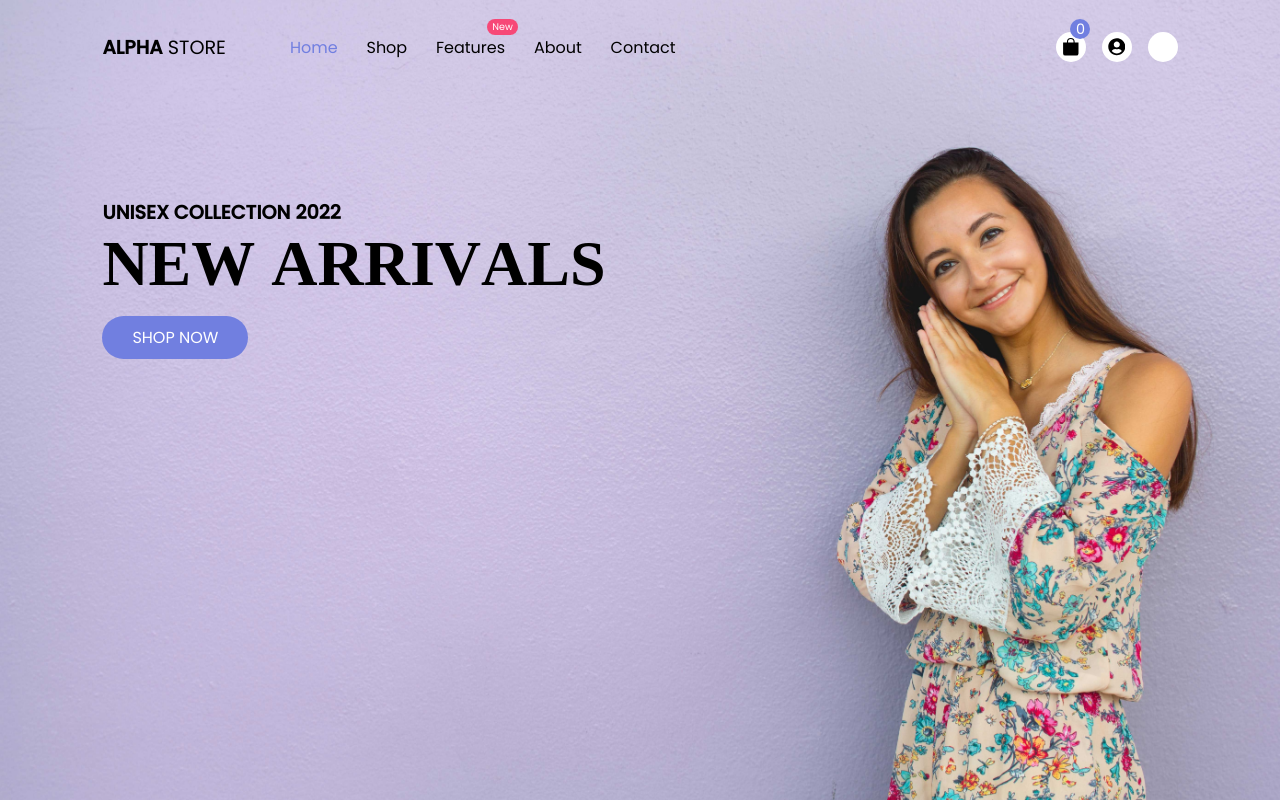
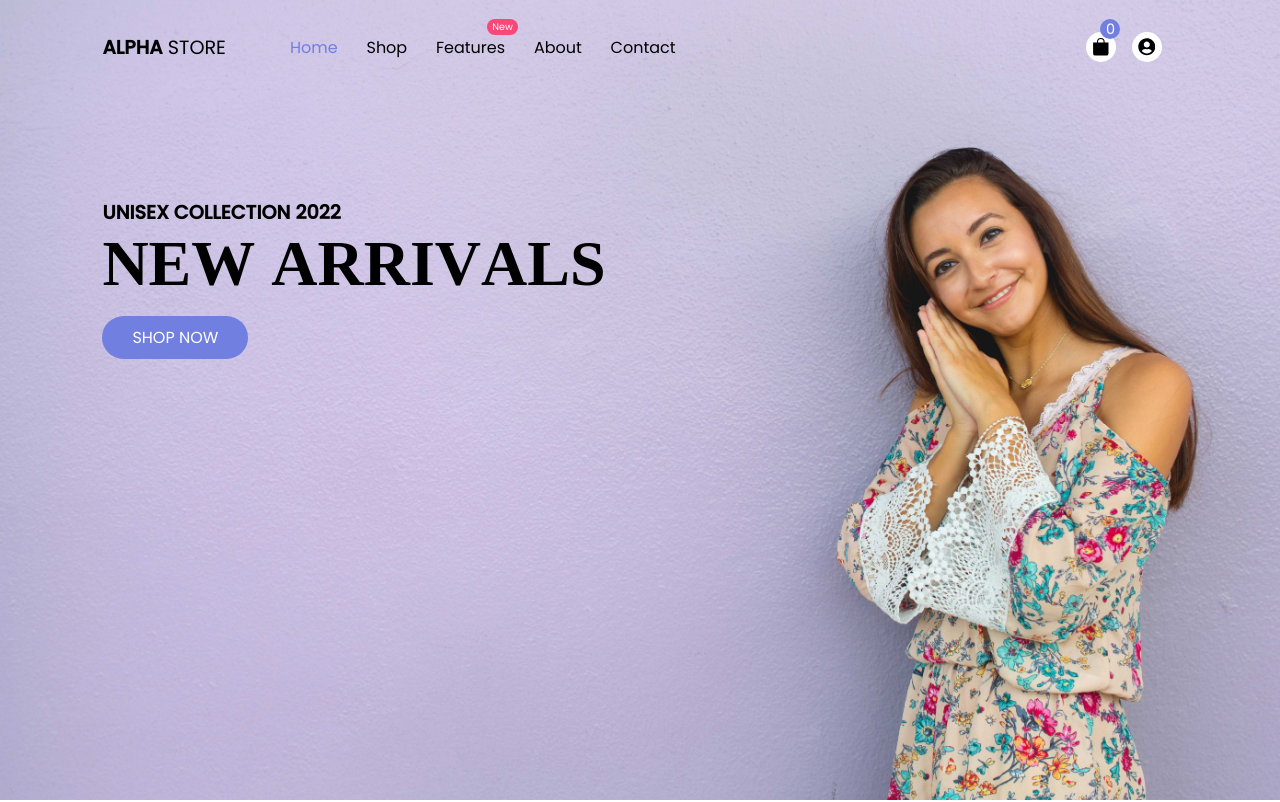
Before and after one commit to Ernest99/react-shop-project, a React (Create React App) app: page / in a window 1280 px wide. Shown: the top 802 px of the page. Built offline with nearby package versions, Linux system fonts and the light colour scheme; a web font is replaced by a local one.

Commit message:
fixed a bug

```diff
--- a/src/components/nav.css
+++ b/src/components/nav.css
@@ -112,15 +112,7 @@ a.active,.nav_links li a:hover {
     color: var(--color-primary);
     transition: var(--transition);
 }
-.toggle{
-    width: 30px;
-    height: 30px;
-    border-radius: 50%;
-    background: var(--white);
-    display: flex;
-    align-items: center;
-    justify-content: center;
-}
+
 
 /* media query */
 
@@ -147,7 +139,15 @@ a.active,.nav_links li a:hover {
     .nav_links li span{
         display: none;
     }
-
+    .toggle{
+        width: 30px;
+        height: 30px;
+        border-radius: 50%;
+        background: var(--white);
+        display: flex;
+        align-items: center;
+        justify-content: center;
+    }
     .menu{
         display: block;
     }
```
